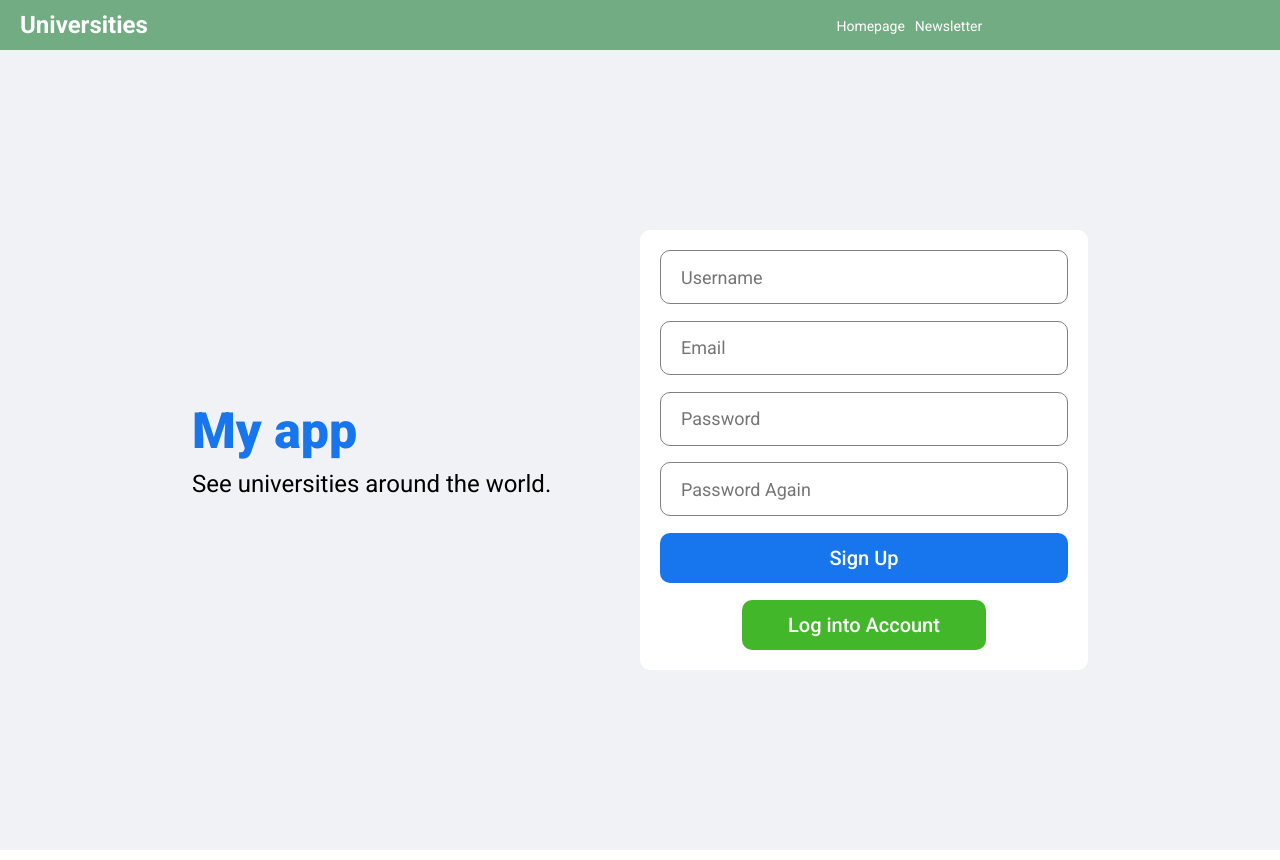
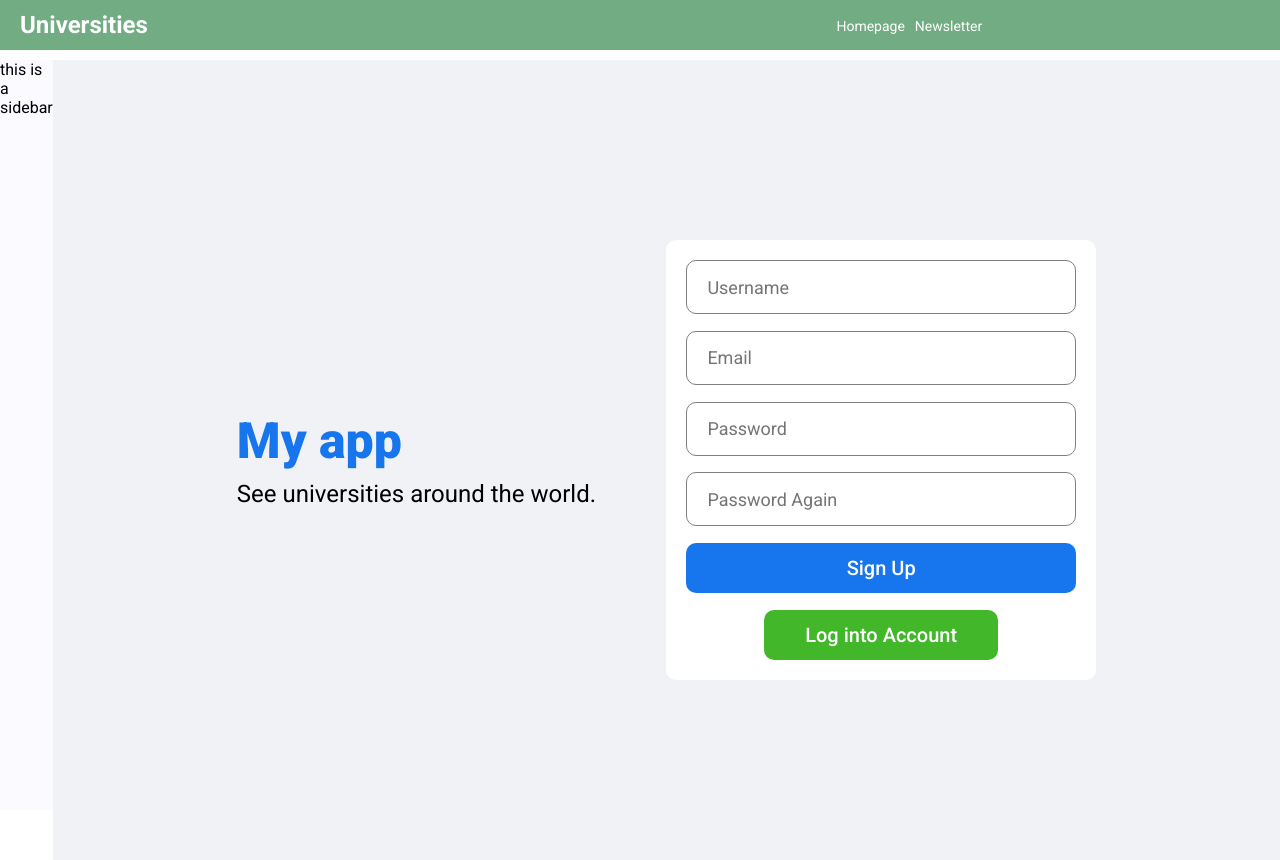
Before and after one commit to sunny092020/react, a React (Create React App) app in the folder university_list/client/: page / in a window 1280 px wide. Built offline with nearby package versions, Linux system fonts and the light colour scheme.

Commit message:
add sidebar

```diff
--- a/university_list/client/src/App.css
+++ b/university_list/client/src/App.css
@@ -1,38 +1,10 @@
-.App {
-  text-align: center;
+.container{
+  display: flex;
+  margin-top: 10px;
 }
 
-.App-logo {
-  height: 40vmin;
-  pointer-events: none;
+
+.link{
+  text-decoration: none;
+  color: inherit;
 }
-
-@media (prefers-reduced-motion: no-preference) {
-  .App-logo {
-    animation: App-logo-spin infinite 20s linear;
-  }
-}
-
-.App-header {
-  background-color: #282c34;
-  min-height: 100vh;
-  display: flex;
-  flex-direction: column;
-  align-items: center;
-  justify-content: center;
-  font-size: calc(10px + 2vmin);
-  color: white;
-}
-
-.App-link {
-  color: #61dafb;
-}
-
-@keyframes App-logo-spin {
-  from {
-    transform: rotate(0deg);
-  }
-  to {
-    transform: rotate(360deg);
-  }
-}
--- a/university_list/client/src/App.js
+++ b/university_list/client/src/App.js
@@ -7,6 +7,7 @@ import Login from "./pages/login/Login";
 import Register from "./pages/register/Register";
 import Newsletter from "./pages/newsletter/Newsletter";
 import Topbar from "./components/topbar/Topbar";
+import Sidebar from "./components/sidebar/Sidebar";
 import { useContext } from "react";
 import { AuthContext } from "./context/AuthContext";
 
@@ -16,6 +17,8 @@ function App() {
   return (
     <Router>
       <Topbar />
+      <div className="container">
+        <Sidebar />
         <Switch>
           <Route exact path="/">
             {user ? <Home /> : <Register />}
@@ -28,6 +31,7 @@ function App() {
             {user ? <Redirect to="/" /> : <Newsletter />}
           </Route>
         </Switch>
+      </div>
     </Router>
   );
 }
--- /dev/null
+++ b/university_list/client/src/components/sidebar/Sidebar.jsx
@@ -0,0 +1,8 @@
+import "./sidebar.css";
+export default function Sidebar() {
+  return (
+    <div className="sidebar">
+      this is a sidebar
+    </div>
+  );
+}
--- /dev/null
+++ b/university_list/client/src/components/sidebar/sidebar.css
@@ -0,0 +1,7 @@
+.sidebar {
+  flex: 1;
+  height: calc(100vh - 50px);
+  background-color: rgb(251, 251, 255);
+  position: sticky;
+  top: 50px;
+}
```
Lines whose indentation alone changed are shown as unchanged.
